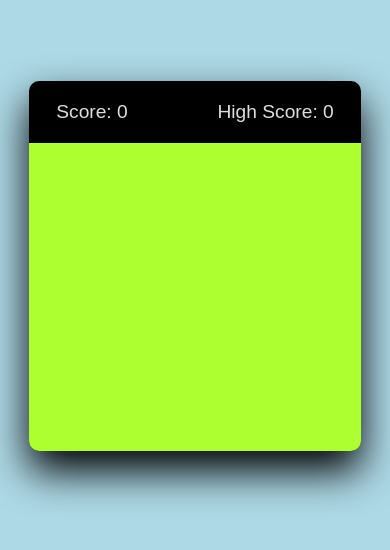
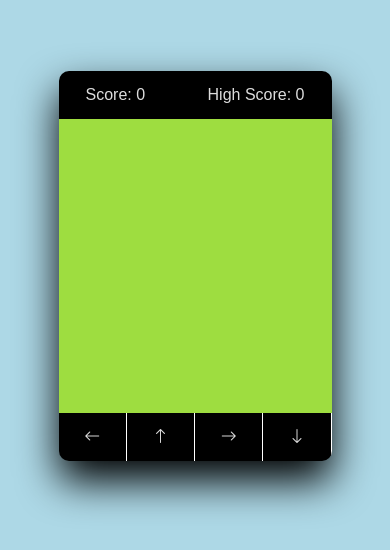
Before and after one commit to fabiopdidio/projetosJS, a plain HTML site: page SnakeGame/index.html in a window 390 px wide. Shown: the part 156-706 px from the top of the page. Drawn offline with nearby package versions, Linux system fonts and the light colour scheme.

Commit message:
Update style.css

```diff
--- a/SnakeGame/style.css
+++ b/SnakeGame/style.css
@@ -1,3 +1,5 @@
+@import url("https://cdn.jsdelivr.net/npm/bootstrap-icons@1.10.5/font/bootstrap-icons.css");
+
 * {
   margin: 0;
   padding: 0;
@@ -36,5 +38,49 @@ body {
   height: 100%;
   width: 100%;
   display: grid;
-    background-color: greenyellow;
+  background-color: rgb(158, 221, 64);
 }
+
+.play-board .food {
+  background-color: #ff003d;
+  border-radius: 5px;
+}
+
+.play-board .head {
+  background-color: #523a28;
+  border-radius: 5px;
+}
+
+.controls {
+  display: none;
+  justify-content: space-around;
+}
+
+.controls .bi {
+  padding: 10px 0;
+  justify-content: center;
+  text-align: center;
+  font-size: 25px;
+  color: #ddd;
+  width: calc(100% / 4);
+  cursor: pointer;
+  border-right: 1px solid white;
+}
+
+@media screen and (max-width: 600px) { /*Ajuste para telas menores*/
+  .wrapper {
+    width: 70vmin;
+    height: 100vmin;
+  }
+  .game-details {
+    font-size: 1rem;
+    padding: 15px 27px;
+  }
+  .controls {
+    display: flex;
+  }
+  .controls .bi {
+    padding: 15px 0;
+    font-size: 1rem;
+  }
+}
```
Lines whose indentation alone changed are shown as unchanged.
